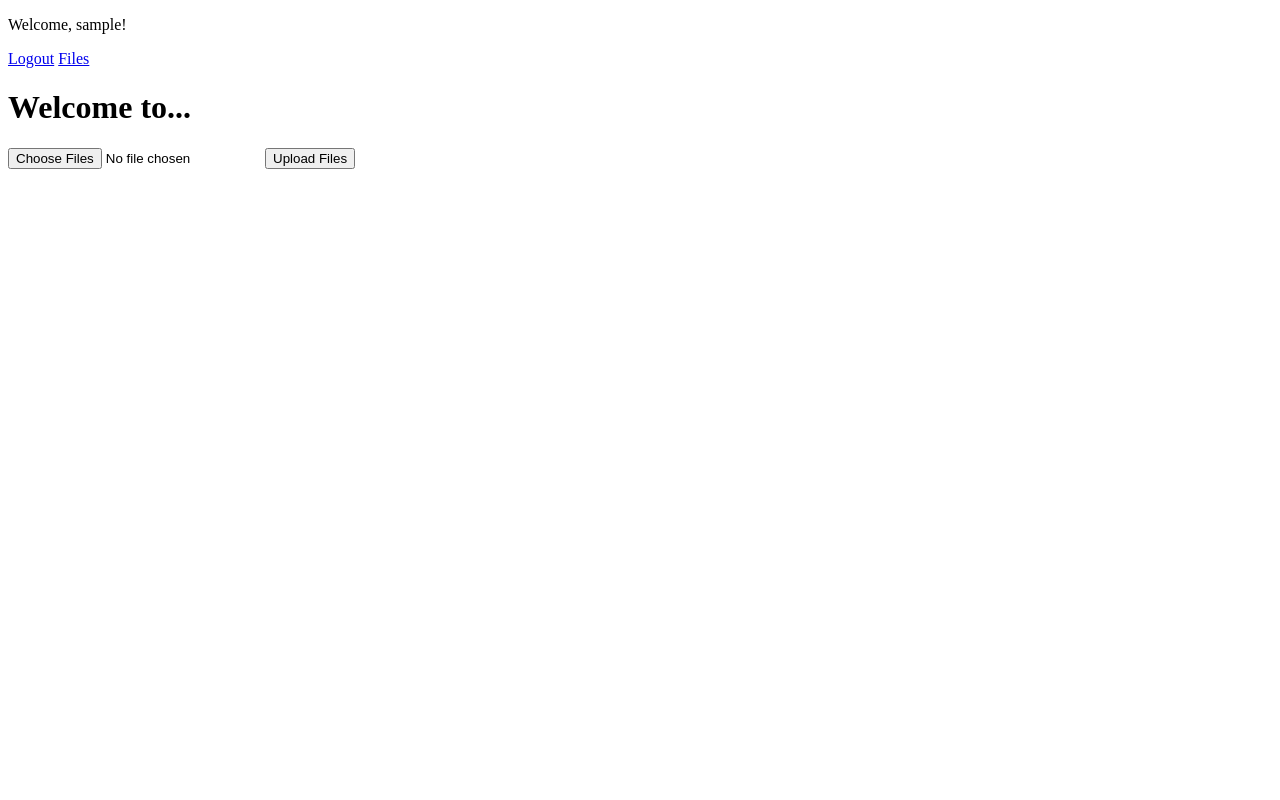
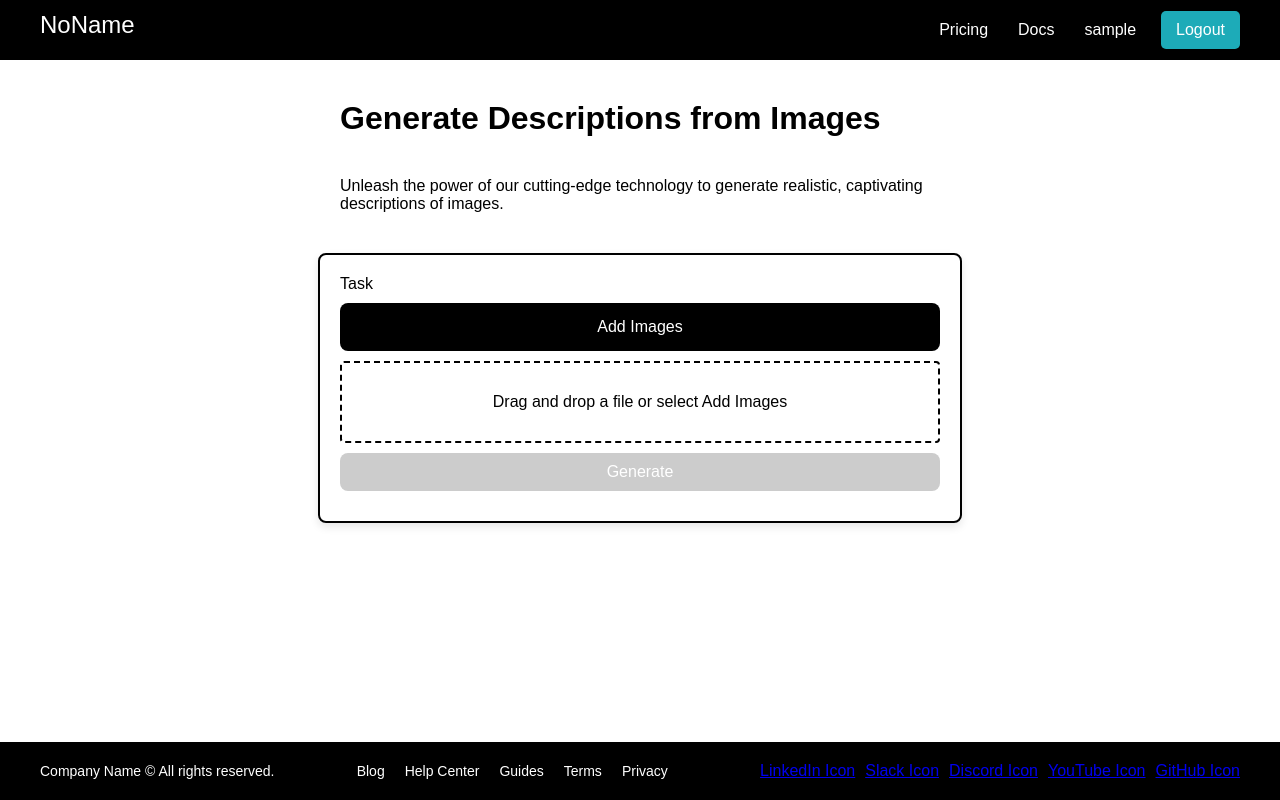
Before and after one commit to AI4Ric/Image2Descriptions, a Django app: page / in a window 1280 px wide. Run offline with Django 4.2, Linux system fonts and the light colour scheme; the visitor is signed in with stand-in values (Sample User, id 1); parts of the project's set-up code (start-up, migrations or seed data) failed here and were passed over.

Commit message:
frontend of home page updated

```diff
--- /dev/null
+++ b/AIDescGen/static/AIDescGen/css/base_style.css
@@ -0,0 +1,225 @@
+html, body {
+    margin: 0;
+    height: 100%;
+    font-family: Arial, sans-serif;
+}
+
+body {
+    display: flex;
+    flex-direction: column;
+}
+
+.content {
+    flex: 1 0 auto; /* The .content div should grow to fill available space */
+}
+
+.navbar {
+    background-color: #000;
+    color: #fff;
+    height: 60px;
+    display: flex;
+    align-items: center;
+}
+
+.navbar__container {
+    width: 100%;
+    max-width: 1200px;
+    margin: 0 auto;
+    display: flex;
+    justify-content: space-between;
+}
+
+.navbar__logo {
+    color: #fff;
+    text-decoration: none;
+    font-size: 1.5em;
+}
+
+.navbar__menu {
+    display: flex;
+    align-items: center;
+}
+
+.navbar__item {
+    color: #fff;
+    text-decoration: none;
+    padding: 10px 15px;
+    display: inline-block;
+    transition: color 0.3s ease;
+}
+
+.navbar__item--highlight {
+    background-color: #1dabb8;
+    border-radius: 5px;
+    margin-left: 10px;
+}
+
+.navbar__item:hover {
+    color: #1dabb8;
+}
+
+/* Responsive styling */
+@media (max-width: 768px) {
+    .navbar__menu {
+        display: none; /* or convert this to a hamburger menu */
+    }
+    /* Add more responsive styles if needed */
+}
+
+.footer {
+    background-color: #000;
+    color: #fff;
+    padding: 20px 0;
+    flex-shrink: 0;
+}
+
+.footer__container {
+    display: flex;
+    justify-content: space-between;
+    align-items: center;
+    max-width: 1200px;
+    margin: 0 auto;
+}
+
+.footer__text {
+    margin: 0;
+    color: #fff;
+    font-size: 0.875em;
+}
+
+.footer__links {
+    display: flex;
+}
+
+.footer__link {
+    color: #fff;
+    text-decoration: none;
+    margin: 0 10px;
+    font-size: 0.875em;
+    transition: color 0.3s ease;
+}
+
+.footer__link:hover {
+    color: #1dabb8;
+}
+
+.footer__social {
+    display: flex;
+}
+
+.footer__social-link {
+    display: inline-block;
+    margin-left: 10px;
+}
+
+.footer__social-link:hover {
+    color: #1dabb8;
+}
+
+/* Responsive styling */
+@media (max-width: 768px) {
+    .footer__container {
+        flex-direction: column;
+        text-align: center;
+    }
+
+    .footer__links, .footer__social {
+        margin-top: 10px;
+        justify-content: center;
+    }
+
+    .footer__link, .footer__social-link {
+        margin: 5px;
+    }
+}
+
+/* Add more responsive styles if needed */
+
+.page-title {
+    text-align: left;
+    max-width: 600px;
+    margin: 40px auto; /* Adjust the margin as needed */
+}
+
+.page-description {
+    text-align: left;
+    max-width: 600px;
+    margin: 40px auto; /* Adjust the margin as needed */
+}
+
+.upload-container {
+    width: 50%;
+    max-width: 600px;
+    margin: 40px auto;
+    padding: 20px;
+    text-align: center;
+    border: 2px solid #000; /* Outer border */
+    border-radius: 8px; /* Rounded borders for the container */
+    box-shadow: 0 4px 8px rgba(0,0,0,0.1);
+}
+
+.task-label {
+    display: block;
+    text-align: left; /* Aligns the 'Task' label text to the left */
+    margin-bottom: 10px;
+}
+
+.upload-btn, .generate-btn {
+    background-color: #000;
+    color: #fff;
+    cursor: pointer;
+    border: none;
+    font-size: 1em; /* Adjust font size as necessary */
+    width: 100%; /* Make buttons full width */
+    display: block; /* Stack the buttons */
+    margin: 10px 0; /* Add some space around buttons */
+    padding: 15px 0; /* Increase padding for taller buttons */
+    border-radius: 8px; /* Rounded borders for the buttons */
+}
+
+.upload-dropzone {
+    border: 2px dashed #000;
+    padding: 30px; /* Increase padding for larger area */
+    text-align: center;
+    margin-bottom: 10px;
+    cursor: pointer;
+    border-radius: 4px; /* Rounded borders for the dropzone */
+    font-size: 1em; /* Adjust font size as necessary */
+}
+
+.generate-btn {
+    background-color: #1dabb8;
+    color: #fff;
+    padding: 10px 20px;
+    border: none;
+    cursor: pointer;
+}
+
+.generate-btn[disabled] {
+    background-color: #ccc;
+    cursor: not-allowed;
+}
+
+.message {
+    margin: 10px 0;
+    padding: 10px;
+    border: 1px solid transparent;
+    text-align: center;
+}
+
+.error-message {
+    color: #d9534f;
+    border-color: #d9534f;
+}
+
+.success-message {
+    color: #5cb85c;
+    border-color: #5cb85c;
+}
+
+.progress-link {
+    display: inline-block;
+    margin-top: 10px;
+    color: #1dabb8;
+    text-decoration: none;
+}
--- /dev/null
+++ b/AIDescGen/templates/AIDescGen/base.html
@@ -0,0 +1,28 @@
+{% load static %}
+
+<!DOCTYPE html>
+<html lang="en">
+<head>
+    <meta charset="UTF-8">
+    <meta name="viewport" content="width=device-width, initial-scale=1.0">
+    <title>NoName</title>
+    <link rel="stylesheet" href="{% static 'AIDescGen/css/base_style.css' %}">
+</head>
+<body>
+    {% include 'AIDescGen/navbar.html' %}
+    <div class="content">
+        {% block content %}
+        <!-- This block will be overridden by child templates -->
+        {% endblock content %}
+    </div>
+    {% include 'AIDescGen/footer.html' %}
+
+    <script>
+        function toggleGenerateButton() {
+        var files = document.getElementById('image_files').files;
+        var generateButton = document.getElementById('generate-btn');
+        generateButton.disabled = !files.length;
+        }
+    </script>
+</body>
+</html>
--- /dev/null
+++ b/AIDescGen/templates/AIDescGen/footer.html
@@ -0,0 +1,19 @@
+<footer class="footer">
+    <div class="footer__container">
+        <p class="footer__text">Company Name © All rights reserved.</p>
+        <div class="footer__links">
+            <a href="/blog" class="footer__link">Blog</a>
+            <a href="/help" class="footer__link">Help Center</a>
+            <a href="/guides" class="footer__link">Guides</a>
+            <a href="/terms" class="footer__link">Terms</a>
+            <a href="/privacy" class="footer__link">Privacy</a>
+        </div>
+        <div class="footer__social">
+            <a href="https://linkedin.com" class="footer__social-link">LinkedIn Icon</a>
+            <a href="https://slack.com" class="footer__social-link">Slack Icon</a>
+            <a href="https://discord.com" class="footer__social-link">Discord Icon</a>
+            <a href="https://youtube.com" class="footer__social-link">YouTube Icon</a>
+            <a href="https://github.com" class="footer__social-link">GitHub Icon</a>
+        </div>
+    </div>
+</footer>
--- a/AIDescGen/templates/AIDescGen/home.html
+++ b/AIDescGen/templates/AIDescGen/home.html
@@ -1,33 +1,32 @@
-<!DOCTYPE html>
-<html>
-<head>
-    <title>Home</title>
-</head>
-<body>
-    {% if user.is_authenticated %}
-        <p>Welcome, {{ user.username }}!</p>
-        <a href="{% url 'logout' %}">Logout</a>
-        <a href="{% url 'user_files' %}">Files</a>
-    {% endif %}
-    <nav>
-        <!-- Navigation bar content -->
-    </nav>
-    <h1>Welcome to...</h1>
-    <form method="post" action="{% url 'home' %}" enctype="multipart/form-data">
-        {% csrf_token %}
-        <input type="file" name="image_files" accept="image/jpeg" multiple>
-        <button type="submit">Upload Files</button>
-    </form>
+{% extends "AIDescGen/base.html" %}
 
-    <!-- Display error message if any -->
-    {% if error_message %}
-        <p style="color: red;">{{ error_message }}</p>
-    {% endif %}
+{% block content %}
+    <div class="page-title">
+        <h1>Generate Descriptions from Images</h1>
+    </div>
+    <div class="page-description">
+        <p>Unleash the power of our cutting-edge technology to generate realistic, captivating descriptions of images.</p>
+    </div>
+    <div class="upload-container">
+        <div class="task-label">Task</div>
+        <form id="image-upload-form" method="post" action="{% url 'home' %}" enctype="multipart/form-data">
+            {% csrf_token %}
+            <input type="file" id="image_files" name="image_files" accept="image/jpeg" multiple hidden onchange="toggleGenerateButton()">
+            <button type="button" onclick="document.getElementById('image_files').click()" class="upload-btn">Add Images</button>
+            <div class="upload-dropzone" onclick="document.getElementById('image_files').click()">
+                Drag and drop a file or select Add Images
+            </div>
 
-    <!-- Display success message if any -->
-    {% if success_message %}
-        <p style="color: green;">{{ success_message }}</p>
-        <a href="{% url 'user_files' %}">Check Progress</a>
-    {% endif %}
-</body>
-</html>
+            <button type="submit" id="generate-btn" class="generate-btn" disabled>Generate</button>
+        </form>
+
+        <!-- Error and success messages -->
+        {% if error_message %}
+            <div class="message error-message">{{ error_message }}</div>
+        {% endif %}
+        {% if success_message %}
+            <div class="message success-message">{{ success_message }}</div>
+            <a href="{% url 'user_files' %}" class="progress-link">Check Progress</a>
+        {% endif %}
+    </div>
+{% endblock %}
--- /dev/null
+++ b/AIDescGen/templates/AIDescGen/navbar.html
@@ -0,0 +1,12 @@
+<nav class="navbar">
+    <div class="navbar__container">
+        <a href="/" class="navbar__logo">NoName</a>
+        <div class="navbar__menu">
+            <a href="/pricing" class="navbar__item">Pricing</a>
+            <!-- <a href="/blog" class="navbar__item">Blog</a> -->
+            <a href="{% url 'user_files' %}" class="navbar__item">Docs</a>
+            <a href="/signup" class="navbar__item">{{ user.username }}</a>
+            <a href="{% url 'logout' %}" class="navbar__item navbar__item--highlight">Logout</a>
+        </div>
+    </div>
+</nav>
```
